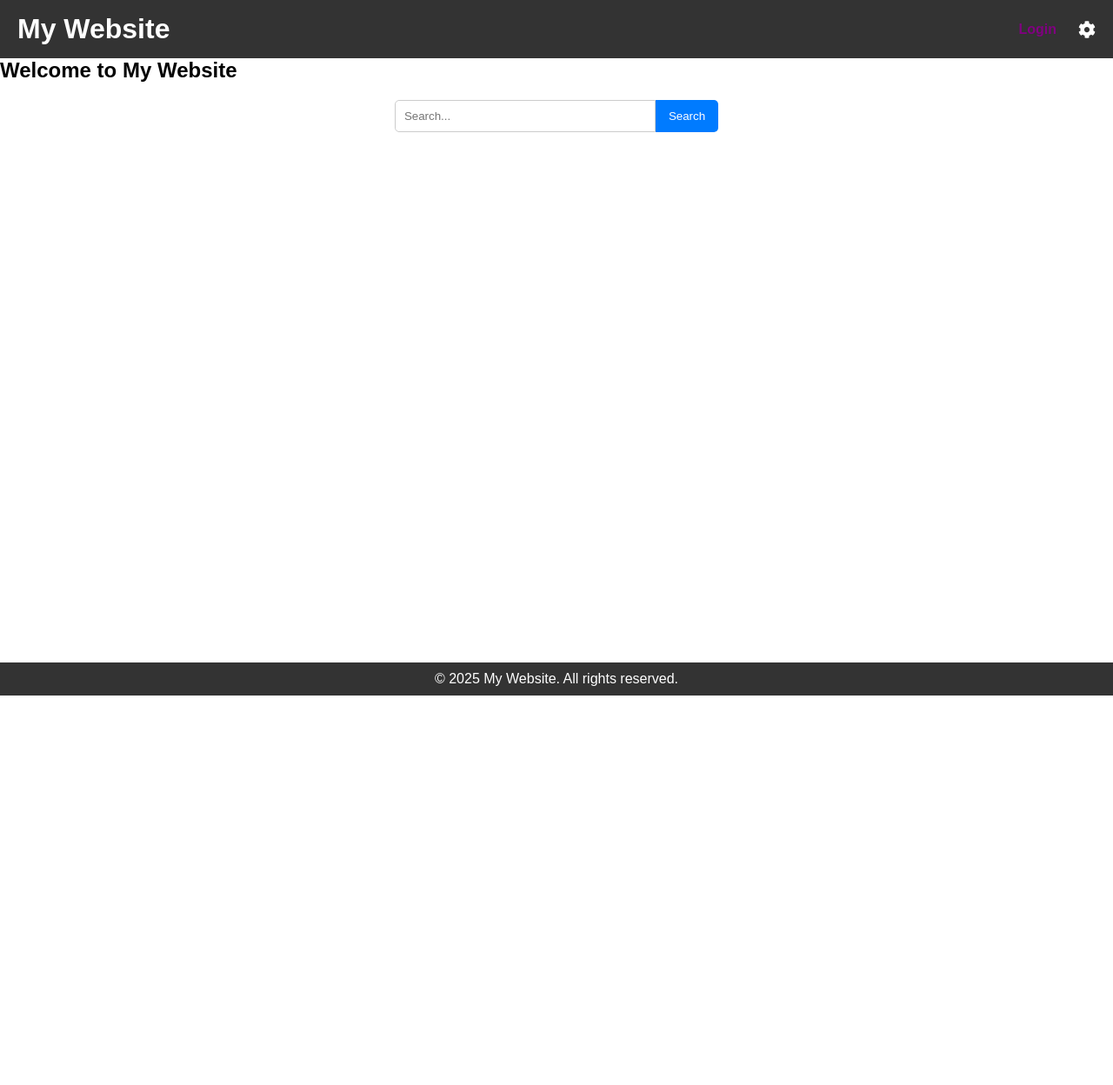
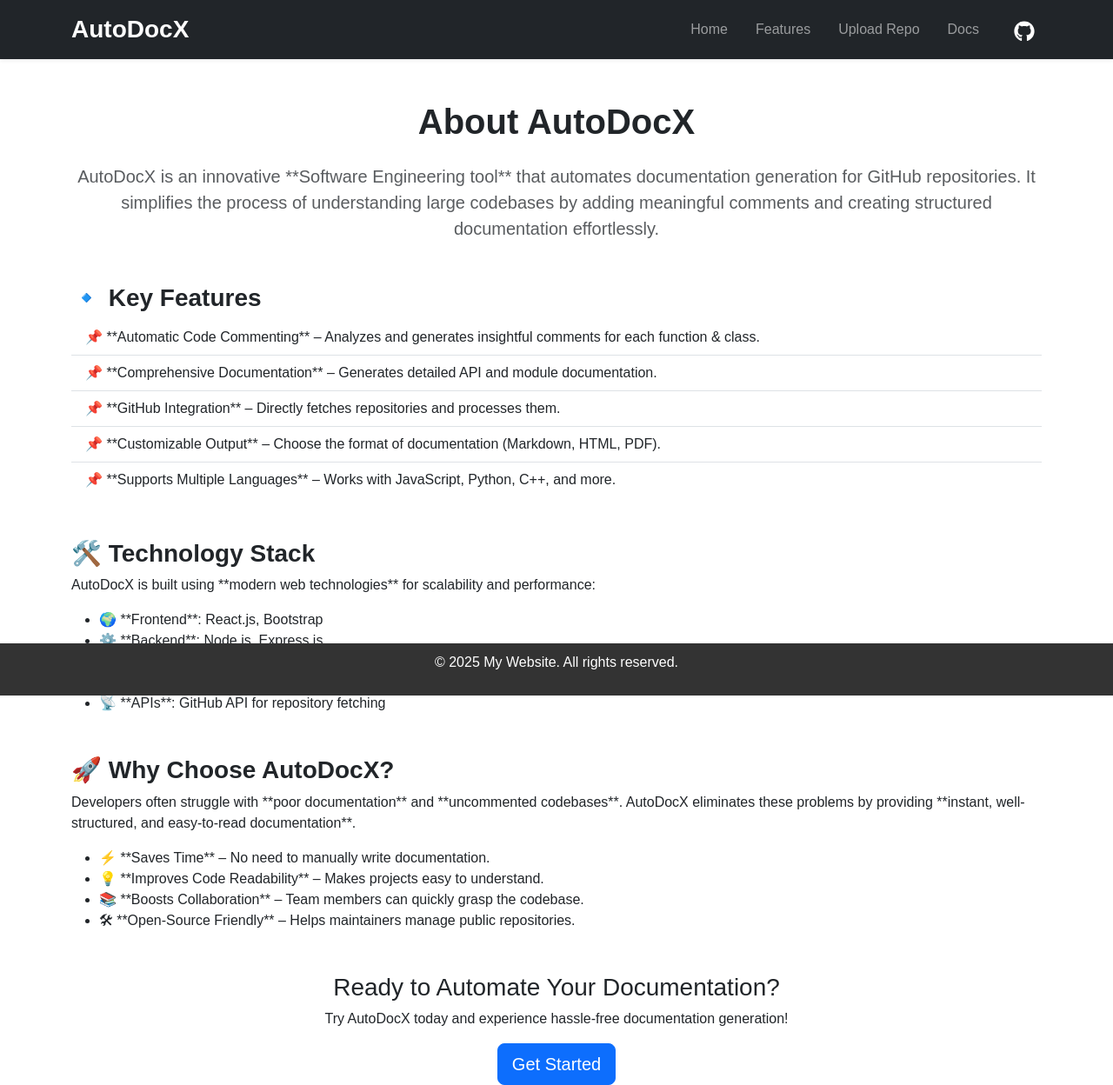
Before and after one commit to HavishJadav/AutoDocX_frontend, a React (Create React App) app: page / in a window 1280 px wide. Shown: the whole page at 87% size. Before the commit the page ends 800 px from the top, so only its background shows below. Built offline with nearby package versions, Linux system fonts and the light colour scheme.

Commit message:
AboutUs page and Header of the Website

```diff
--- a/package.json
+++ b/package.json
@@ -7,7 +7,9 @@
     "@testing-library/jest-dom": "^6.6.3",
     "@testing-library/react": "^16.2.0",
     "@testing-library/user-event": "^13.5.0",
+    "bootstrap": "^5.3.3",
     "react": "^19.0.0",
+    "react-bootstrap": "^2.10.9",
     "react-dom": "^19.0.0",
     "react-icons": "^5.5.0",
     "react-router-dom": "^7.3.0",
--- /dev/null
+++ b/src/components/AboutUs.jsx
@@ -0,0 +1,66 @@
+import "bootstrap/dist/css/bootstrap.min.css";
+
+export default function AboutUs() {
+  return (
+    <div className="container mt-5">
+      {/* Title Section */}
+      <h1 className="text-center fw-bold mb-4">About AutoDocX</h1>
+
+      {/* Description Section */}
+      <p className="lead text-center text-muted">
+        AutoDocX is an innovative **Software Engineering tool** that automates documentation generation
+        for GitHub repositories. It simplifies the process of understanding large codebases by adding
+        meaningful comments and creating structured documentation effortlessly.
+      </p>
+
+      {/* Features Section */}
+      <div className="mt-5">
+        <h3 className="fw-bold">🔹 Key Features</h3>
+        <ul className="list-group list-group-flush">
+          <li className="list-group-item">📌 **Automatic Code Commenting** – Analyzes and generates insightful comments for each function & class.</li>
+          <li className="list-group-item">📌 **Comprehensive Documentation** – Generates detailed API and module documentation.</li>
+          <li className="list-group-item">📌 **GitHub Integration** – Directly fetches repositories and processes them.</li>
+          <li className="list-group-item">📌 **Customizable Output** – Choose the format of documentation (Markdown, HTML, PDF).</li>
+          <li className="list-group-item">📌 **Supports Multiple Languages** – Works with JavaScript, Python, C++, and more.</li>
+        </ul>
+      </div>
+
+      {/* Technology Stack */}
+      <div className="mt-5">
+        <h3 className="fw-bold">🛠️ Technology Stack</h3>
+        <p>
+          AutoDocX is built using **modern web technologies** for scalability and performance:
+        </p>
+        <ul>
+          <li>🌍 **Frontend**: React.js, Bootstrap</li>
+          <li>⚙️ **Backend**: Node.js, Express.js</li>
+          <li>📄 **Database**: MongoDB</li>
+          <li>🔍 **AI/ML**: NLP-based code analysis for intelligent commenting</li>
+          <li>📡 **APIs**: GitHub API for repository fetching</li>
+        </ul>
+      </div>
+
+      {/* Why Choose AutoDocX? */}
+      <div className="mt-5">
+        <h3 className="fw-bold">🚀 Why Choose AutoDocX?</h3>
+        <p>
+          Developers often struggle with **poor documentation** and **uncommented codebases**. AutoDocX eliminates
+          these problems by providing **instant, well-structured, and easy-to-read documentation**.
+        </p>
+        <ul>
+          <li>⚡ **Saves Time** – No need to manually write documentation.</li>
+          <li>💡 **Improves Code Readability** – Makes projects easy to understand.</li>
+          <li>📚 **Boosts Collaboration** – Team members can quickly grasp the codebase.</li>
+          <li>🛠 **Open-Source Friendly** – Helps maintainers manage public repositories.</li>
+        </ul>
+      </div>
+
+      {/* Call to Action */}
+      <div className="text-center mt-5">
+        <h3>Ready to Automate Your Documentation?</h3>
+        <p>Try AutoDocX today and experience hassle-free documentation generation!</p>
+        <a href="#" className="btn btn-primary btn-lg">Get Started</a>
+      </div>
+    </div>
+  );
+}
--- a/src/components/Header.jsx
+++ b/src/components/Header.jsx
@@ -1,18 +1,36 @@
-import React from "react";
-import { Link } from "react-router-dom";
-import { FaCog } from "react-icons/fa"; // Settings icon
-import "../styles.css";
+import "bootstrap/dist/css/bootstrap.min.css";
+import { Navbar, Nav, Container } from "react-bootstrap";
+import { FaGithub } from "react-icons/fa"; // Import GitHub icon
 
-const Header = () => {
+export default function Header() {
   return (
-    <header className="header">
-      <h1>My Website</h1>
-      <div className="header-buttons">
-        <Link to="/login">Login</Link>
-        <FaCog size={20} />
-      </div>
-    </header>
+    <Navbar bg="dark" variant="dark" expand="lg" className="shadow-sm">
+      <Container>
+        {/* Brand / Logo */}
+        <Navbar.Brand href="#" className="fw-bold fs-3">
+           AutoDocX
+        </Navbar.Brand>
+
+        {/* Toggle Button for Mobile View */}
+        <Navbar.Toggle aria-controls="navbar-nav" />
+
+        <Navbar.Collapse id="navbar-nav">
+          {/* Navigation Links */}
+          <Nav className="ms-auto">
+            <Nav.Link href="#" className="mx-2">Home</Nav.Link>
+            <Nav.Link href="#" className="mx-2">Features</Nav.Link>
+            <Nav.Link href="#" className="mx-2">Upload Repo</Nav.Link>
+            <Nav.Link href="#" className="mx-2">Docs</Nav.Link>
+          </Nav>
+
+          {/* GitHub Icon */}
+          <Nav className="ms-3">
+            <Nav.Link href="https://github.com/" target="_blank" className="text-white fs-4">
+              <FaGithub />
+            </Nav.Link>
+          </Nav>
+        </Navbar.Collapse>
+      </Container>
+    </Navbar>
   );
-};
-
-export default Header;
+}
--- a/src/pages/Home.jsx
+++ b/src/pages/Home.jsx
@@ -2,6 +2,7 @@ import React from "react";
 import Header from "../components/Header";
 import Footer from "../components/Footer";
 import SearchBar from "../components/SearchBar";
+import AboutUs from "../components/AboutUs";
 import "../styles.css";
 
 const Home = () => {
@@ -9,8 +10,9 @@ const Home = () => {
     <div>
       <Header />
       <main>
-        <h2>Welcome to My Website</h2>
-        <SearchBar />
+        {/* <h2>Welcome to My Website</h2>
+        <SearchBar /> */}
+        <AboutUs />
       </main>
       <Footer />
     </div>
```
Also changed, not shown: 1 other file (tests, documents, lock files or other folders).
